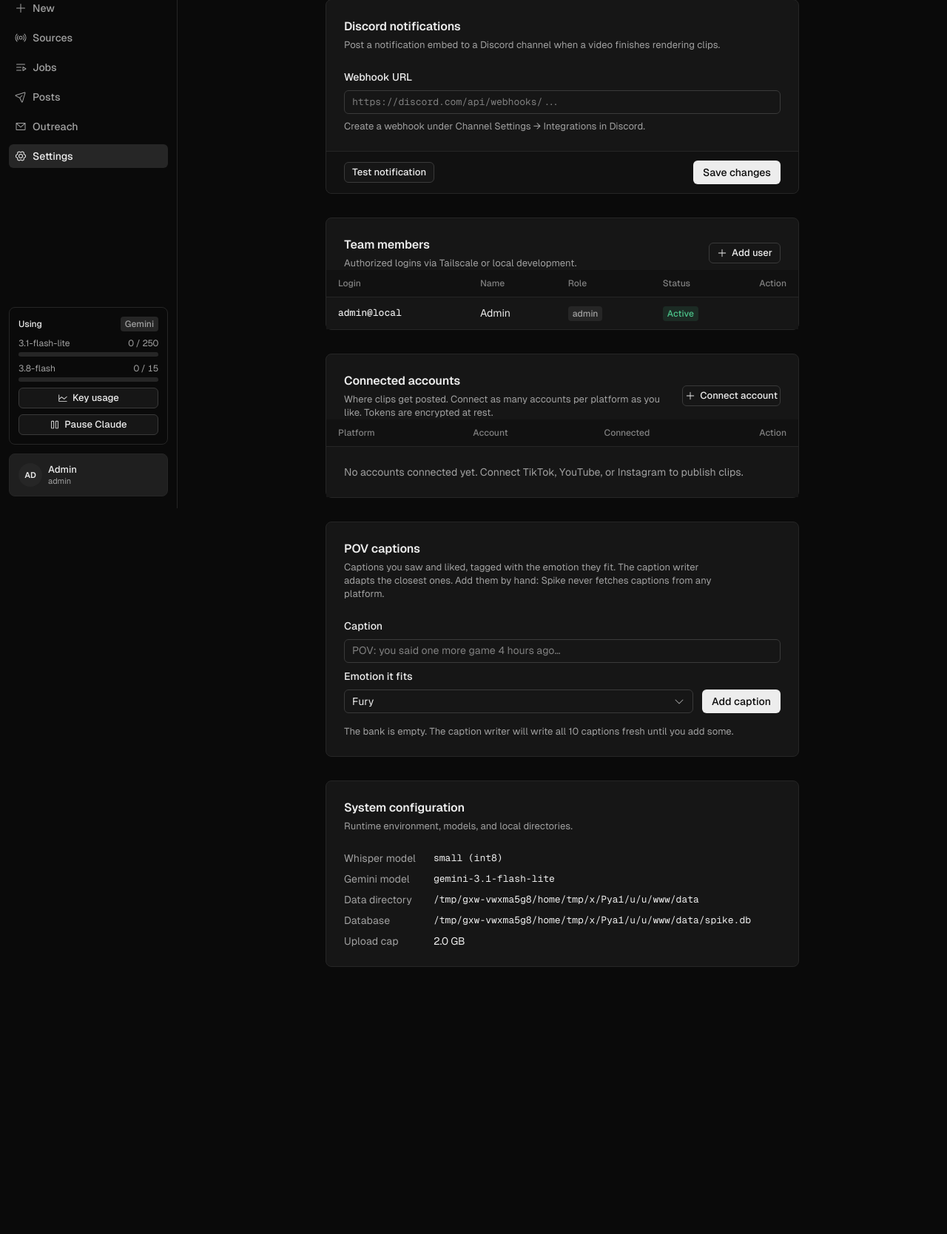
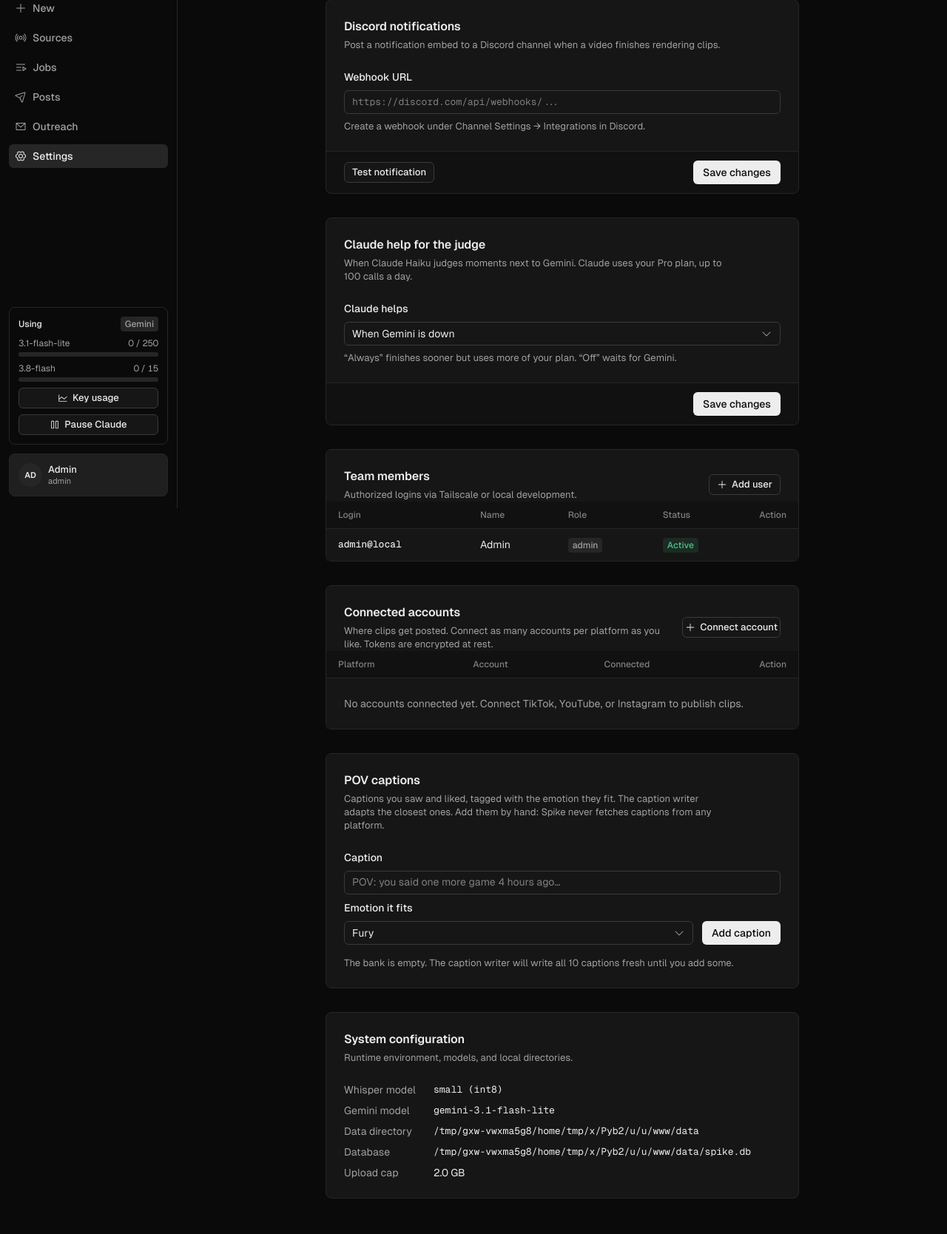
Before and after one commit to NichoHo/Spike, a FastAPI app: page /settings in a window 1280 px wide. Shown: the part 113-1781 px from the top of the page at 74% size. Before the commit the page ends 1420 px from the top, so only its background shows below. Run offline with FastAPI, Linux system fonts and the light colour scheme; data comes from the database, SQL or seed files in the repository; data that the repository does not hold is empty.

Commit message:
Add the Claude help setting for the judge pool

```diff
--- a/src/web/routes/settings.py
+++ b/src/web/routes/settings.py
@@ -10,6 +10,7 @@ from fastapi.responses import HTMLResponse, RedirectResponse, JSONResponse
 from starlette.status import HTTP_303_SEE_OTHER
 
 from src.config import (
+    CLAUDE_LANE_DAILY_CAP,
     DEFAULT_WHISPER_MODEL,
     WHISPER_COMPUTE_TYPE,
     DEFAULT_GEMINI_MODEL,
@@ -31,6 +32,7 @@ from src.concepts import EMOTIONS
 from src.notify import get_active_webhook_url, verify_discord_webhook
 from src.pov import add_to_bank, delete_from_bank, load_bank
 from src import platform_auth
+from src.judge_pool import HELP_KEY, HELP_MODES, help_mode
 from src.web.auth import get_current_user, require_admin
 
 
@@ -76,6 +78,8 @@ async def settings_page(
             "connect_options": platform_auth.connect_options(),
             "accounts_notice": request.query_params.get("notice", ""),
             "accounts_error": request.query_params.get("error", ""),
+            "claude_help": help_mode(),
+            "claude_lane_cap": CLAUDE_LANE_DAILY_CAP,
         },
     )
 
@@ -148,6 +152,16 @@ async def save_discord_webhook(
     return RedirectResponse(url="/settings", status_code=HTTP_303_SEE_OTHER)
 
 
+@router.post("/settings/claude-help")
+async def save_claude_help(
+    mode: str = Form("down"),
+    user: Dict[str, Any] = Depends(require_admin),
+):
+    if mode in HELP_MODES:  # form values are untrusted: only the three known modes are stored
+        set_setting(HELP_KEY, mode)
+    return RedirectResponse(url="/settings", status_code=HTTP_303_SEE_OTHER)
+
+
 @router.post("/settings/discord/test")
 async def test_discord_action(
     webhook_url: str = Form(...),
--- a/src/web/templates/pages/settings.html
+++ b/src/web/templates/pages/settings.html
@@ -25,6 +25,28 @@
     </div>
     <div class="card__footer">
       <button type="button" class="btn btn--secondary btn--sm" onclick="testWebhook()">Test notification</button>
+      <button type="submit" class="btn btn--primary">Save changes</button>
+    </div>
+  </form>
+
+  <!-- Judge pool: when Claude helps Gemini judge moments -->
+  <form method="post" action="/settings/claude-help" class="card">
+    <div class="card__header">
+      <h2 class="card__title">Claude help for the judge</h2>
+      <p class="card__description">When Claude Haiku judges moments next to Gemini. Claude uses your Pro plan, up to {{ claude_lane_cap }} calls a day.</p>
+    </div>
+    <div class="card__body stack">
+      <div class="field">
+        <label class="field__label" for="field-claude-help">Claude helps</label>
+        <select name="mode" id="field-claude-help" class="select" autocomplete="off">
+          <option value="down"{% if claude_help == 'down' %} selected{% endif %}>When Gemini is down</option>
+          <option value="always"{% if claude_help == 'always' %} selected{% endif %}>Always</option>
+          <option value="off"{% if claude_help == 'off' %} selected{% endif %}>Off</option>
+        </select>
+        <p class="field__help">“Always” finishes sooner but uses more of your plan. “Off” waits for Gemini.</p>
+      </div>
+    </div>
+    <div class="card__footer">
       <button type="submit" class="btn btn--primary">Save changes</button>
     </div>
   </form>
```
Also changed, not shown: tests/test_judge_pool.py (+13 -0 lines).
